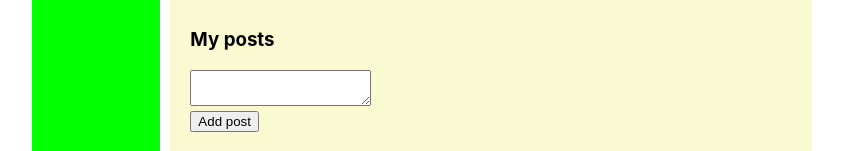
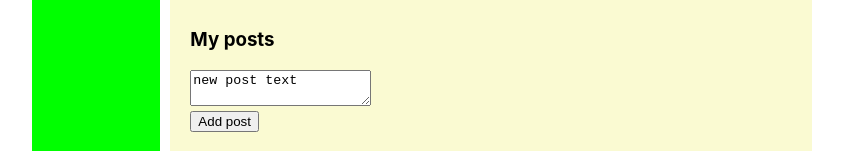
Before and after one commit to DanDev2519/react-way-of-samurai-1, a React (Create React App) app: page /Profile in a window 1280 px wide. Shown: the part 742-893 px from the top of the page, without its empty margins (218-1061 px from the left). Built offline with nearby package versions, Linux system fonts and the light colour scheme.

Commit message:
Lesson-34: Added post with flux

```diff
--- a/src/App.js
+++ b/src/App.js
@@ -27,6 +27,7 @@ const App = (props) => {
               <Profile
                 state={props.state.profilePage}
                 addPost={props.addPost}
+                updateNewPostText={props.updateNewPostText}
               />
             )}
           />
--- a/src/components/Profile/MyPosts/MyPosts.jsx
+++ b/src/components/Profile/MyPosts/MyPosts.jsx
@@ -6,20 +6,28 @@ const MyPosts = (props) => {
   let postsElements = props.posts.map((p) => (
     <Post message={p.message} likeCount={p.likesCount} />
   ));
+
   let newPostElement = React.createRef();
+
   let addNewPost = () => {
-    debugger;
+    props.addPost();
+  };
+
+  let onPostChange = () => {
     let text = newPostElement.current.value;
-    props.addPost(text);
-    // alert(text);
-    newPostElement.current.value = '';
+    props.updateNewPostText(text);
   };
+
   return (
     <div className={s.postsBlock}>
       <h3>My posts</h3>
       <div>
         <div>
-          <textarea ref={newPostElement}></textarea>
+          <textarea
+            onChange={onPostChange}
+            ref={newPostElement}
+            value={props.newPostText}
+          ></textarea>
         </div>
         <div>
           <button onClick={addNewPost}>Add post</button>
--- a/src/components/Profile/Profile.jsx
+++ b/src/components/Profile/Profile.jsx
@@ -7,7 +7,12 @@ const Profile = (props) => {
   return (
     <div>
       <ProfileInfo />
-      <MyPosts posts={props.state.posts} addPost={props.addPost} />
+      <MyPosts
+        posts={props.state.posts}
+        newPostText={props.state.newPostText}
+        addPost={props.addPost}
+        updateNewPostText={props.updateNewPostText}
+      />
     </div>
   );
 };
--- a/src/redux/state.js
+++ b/src/redux/state.js
@@ -6,6 +6,7 @@ let state = {
       { id: 1, message: "Hi, how are you?", likesCount: 15 },
       { id: 2, message: "It's my first project", likesCount: 21 },
     ],
+    newPostText: "new post text",
   },
   dialogsPage: {
     dialogs: [
@@ -23,11 +24,20 @@ let state = {
   },
 };
 
-export let addPost = (postMessage) => {
-	debugger;
-  let newPost = { id: 5, message: postMessage, likesCount: 0};
+export let addPost = () => {
+  let newPost = {
+    id: 5,
+    message: state.profilePage.newPostText,
+    likesCount: 0,
+  };
 	state.profilePage.posts.push(newPost);
-	rerenderEntireTree(state);
+	state.profilePage.newPostText='';
+  rerenderEntireTree(state);
+};
+
+export let updateNewPostText = (newText) => {
+  state.profilePage.newPostText = newText;
+  rerenderEntireTree(state);
 };
 
 export default state;
--- a/src/render.js
+++ b/src/render.js
@@ -4,12 +4,12 @@ import './index.css';
 import App from './App';
 // import reportWebVitals from './reportWebVitals';
 // import state from './redux/state';
-import {addPost} from './redux/state';
+import {addPost, updateNewPostText} from './redux/state';
 
 export let rerenderEntireTree = (state) => {
   ReactDOM.render(
     <React.StrictMode>
-      <App state={state} addPost={addPost}/>
+      <App state={state} addPost={addPost} updateNewPostText={updateNewPostText}/>
     </React.StrictMode>,
     document.getElementById('root')
   );
```
Also changed, not shown: src/index.js (+0 -18 lines), 1 other file (tests, documents, lock files or other folders).
